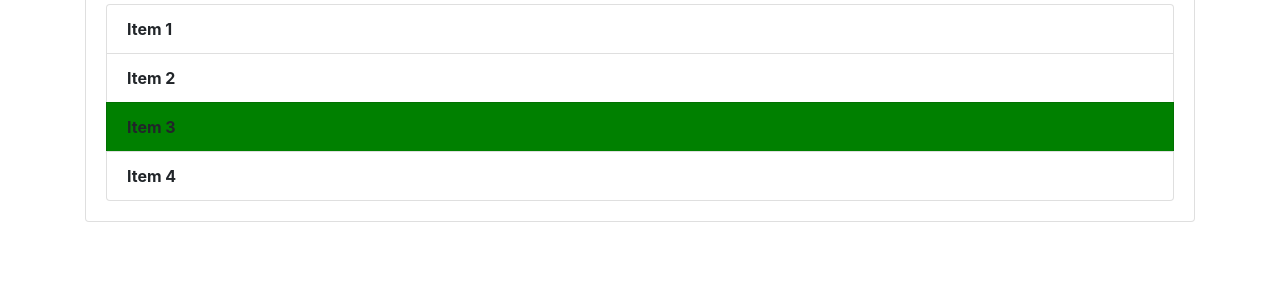
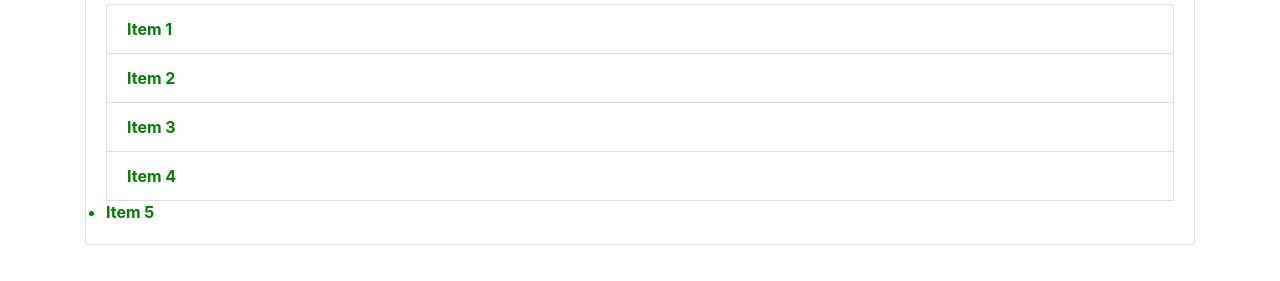
Before and after one commit to Anurag6618/DOM-Manipulation--2, a plain HTML site: page index.html in a window 1280 px wide. Shown: the part 273-554 px from the top of the page. Drawn offline with nearby package versions, Linux system fonts and the light colour scheme.

Commit message:
Updating elements properties using getElementsByTagName

```diff
--- a/Dom.js
+++ b/Dom.js
@@ -15,12 +15,19 @@
 //header2.style.color='green';
 //header2.style.fontWeight='bold';
 
-var items=document.getElementsByClassName('list-group-item');
-//Making all the list elements Bold.
+// var items=document.getElementsByClassName('list-group-item');
+// //Making all the list elements Bold.
 
-for (let i=0;i<items.length;i++){
-    items[i].style.fontWeight='bold';
+// for (let i=0;i<items.length;i++){
+//     items[i].style.fontWeight='bold';
+// }
+
+// //Updating the 3rd element in the list with green background
+// items[2].style.backgroundColor='green';
+
+let li=document.getElementsByTagName('li');
+//Adding a new li element without classname in index.html and then editing all li items using getElementsByTagName.
+for (let i=0;i<li.length;i++){
+    li[i].style.fontWeight='bold';
+    li[i].style.color='green';
 }
-
-//Updating the 3rd element in the list with green background
-items[2].style.backgroundColor='green';
--- a/index.html
+++ b/index.html
@@ -27,6 +27,7 @@
       <li class="list-group-item">Item 2</li>
       <li class="list-group-item">Item 3</li>
       <li class="list-group-item">Item 4</li>
+      <li>Item 5</li>
     </ul>
    </div>
   </div>
```
